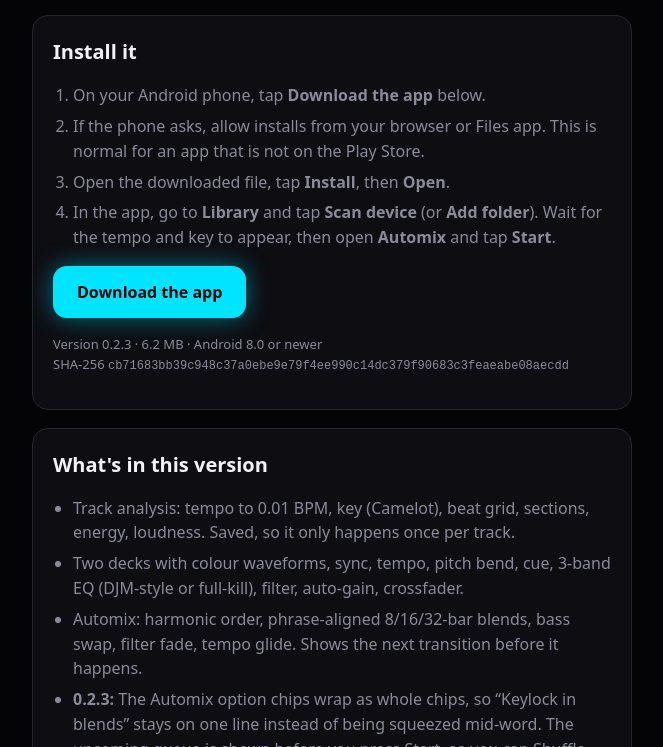
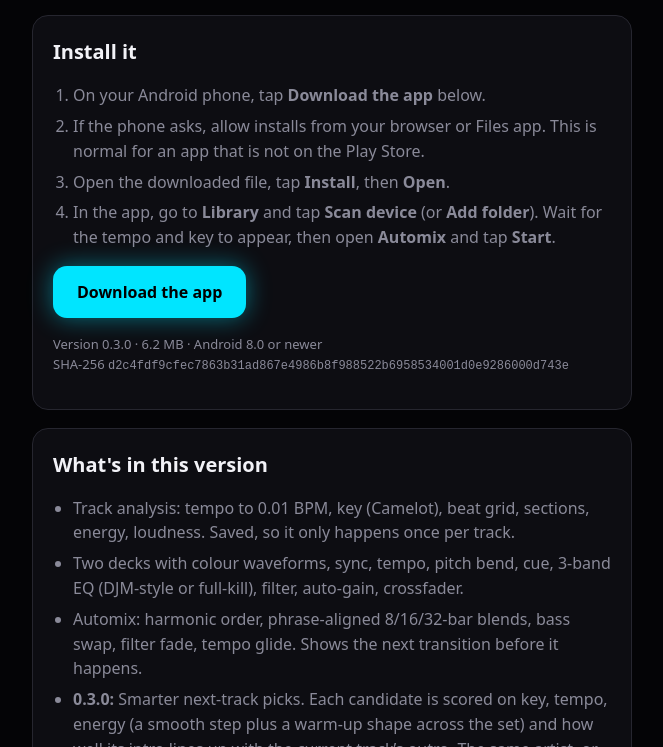
Before and after one commit to JosephGrokBot/josephgrokbot.github.io, a plain HTML site: page dj/index.html in a window 1280 px wide. Shown: the part 205-952 px from the top of the page, without its empty margins (308-971 px from the left). Drawn offline with Linux system fonts and the light colour scheme.

Commit message:
dj: ship DJ Automix 0.3.0 (6,494,358 bytes, SHA d2c4fdf9…)

```diff
--- a/dj/index.html
+++ b/dj/index.html
@@ -21,12 +21,13 @@ code{font-size:12px;color:var(--dim);word-break:break-all}.small{font-size:13px}
 <li>Open the downloaded file, tap <b>Install</b>, then <b>Open</b>.</li>
 <li>In the app, go to <b>Library</b> and tap <b>Scan device</b> (or <b>Add folder</b>). Wait for the tempo and key to appear, then open <b>Automix</b> and tap <b>Start</b>.</li>
 </ol>
-<p><a class="btn" href="https://josephgrokbot.github.io/app/dj-automix.apk?v=0.2.3">Download the app</a></p>
-<p class="small">Version 0.2.3 · 6.2 MB · Android 8.0 or newer<br>SHA-256 <code>cb71683bb39c948c37a0ebe9e79f4ee990c14dc379f90683c3feaeabe08aecdd</code></p></section>
+<p><a class="btn" href="https://josephgrokbot.github.io/app/dj-automix.apk?v=0.3.0">Download the app</a></p>
+<p class="small">Version 0.3.0 · 6.2 MB · Android 8.0 or newer<br>SHA-256 <code>d2c4fdf9cfec7863b31ad867e4986b8f988522b6958534001d0e9286000d743e</code></p></section>
 <section><h2>What's in this version</h2><ul>
 <li>Track analysis: tempo to 0.01 BPM, key (Camelot), beat grid, sections, energy, loudness. Saved, so it only happens once per track.</li>
 <li>Two decks with colour waveforms, sync, tempo, pitch bend, cue, 3-band EQ (DJM-style or full-kill), filter, auto-gain, crossfader.</li>
 <li>Automix: harmonic order, phrase-aligned 8/16/32-bar blends, bass swap, filter fade, tempo glide. Shows the next transition before it happens.</li>
+<li><b>0.3.0:</b> Smarter next-track picks. Each candidate is scored on key, tempo, energy (a smooth step plus a warm-up shape across the set) and how well its intro lines up with the current track’s outro. The same artist, or the same song twice, never plays back to back when there is another choice. Smart shuffle, Best next tracks and Automix’s smart order all use this; plain Shuffle stays fully random and Re-order always gives the same best path.</li>
 <li><b>0.2.3:</b> The Automix option chips wrap as whole chips, so “Keylock in blends” stays on one line instead of being squeezed mid-word. The upcoming queue is shown before you press Start, so you can Shuffle (including the first track) and Start plays exactly that order.</li>
 <li><b>0.2.2:</b> Automix blends no longer distort the incoming track. The tempo-match used to go through a faulty pitch-lock stretcher; blends now use the same clean speed change as 0.1.3, unless you turn on “Keylock during Automix blends” in Settings. Manual KEYLOCK on each deck still works, and the stretcher itself is rewritten.</li>
 <li><b>0.2.1:</b> Loading is more reliable: the app now decodes MP3 and WAV from the real file path when it can, so a deck should not sit on “Loading…” after a slow copy. The library tabs stay in place while tracks are analyzing.</li>
```
Also changed, not shown: 1 other file.
